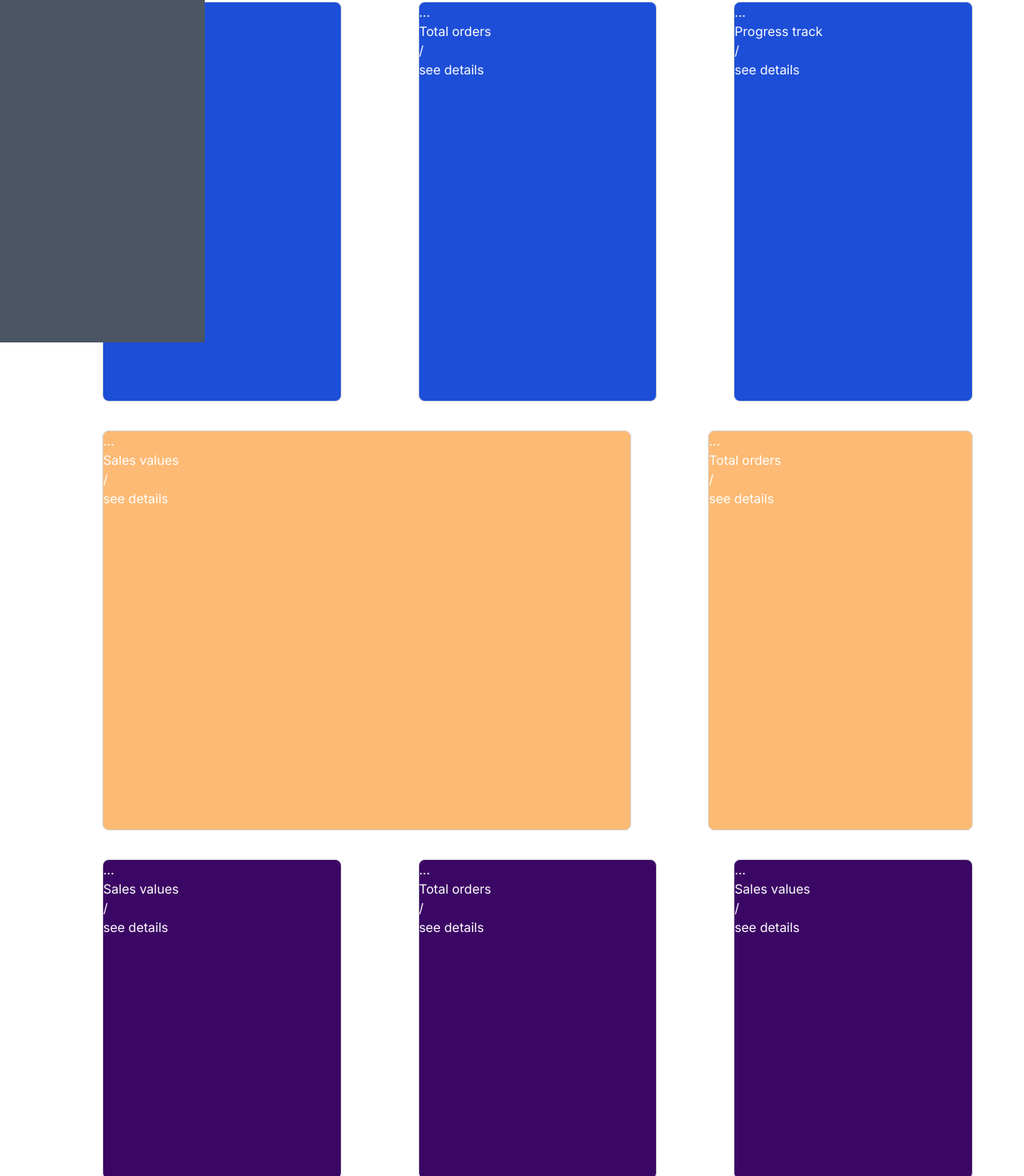
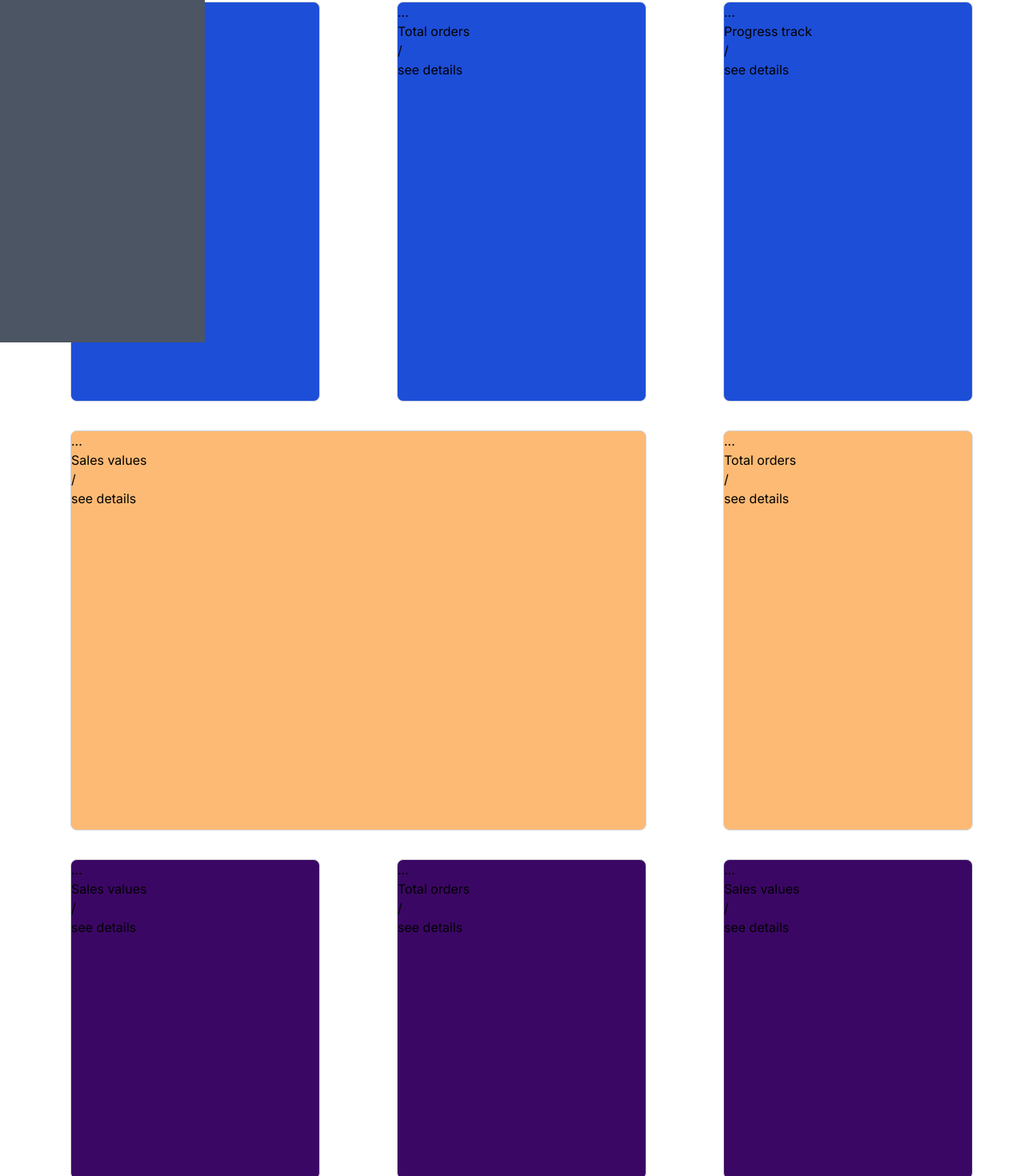
Before and after one commit to YaniWessi/AdminDashboard, a Next.js app: page / in a window 1280 px wide. Shown: the part 372-1842 px from the top of the page at 80% size. Built offline with nearby package versions, Linux system fonts and the light colour scheme.

Commit message:
made react grid work on the data cards on the body

```diff
--- a/src/app/components/PageFourthRowContent.jsx
+++ /dev/null
@@ -1,12 +0,0 @@
-import React from 'react'
-import StatusCard from './StatusCard'
-
-export default function PageFourthRowContent() {
-  return (
-    <div className="flex flex-col lg:flex-row pl-24 text-white ">
-      <StatusCard classname={"border border-gray-300 w-full lg:w-1/3 h-[400px] rounded-lg ml-8 mr-16 mt-9 bg-purple-950"} headerContent={"Sales values"}/>
-      <StatusCard classname={"border border-gray-300 w-full lg:w-1/3 h-[400px] rounded-lg ml-8 mr-16 mt-9 bg-purple-950"} headerContent={"Total orders"}/>
-      <StatusCard classname={"border border-gray-300 w-full lg:w-1/3 h-[400px] rounded-lg ml-8 mr-16 mt-9 bg-purple-950"} headerContent={"Sales values"}/>
-    </div>
-  )
-}
--- a/src/app/components/PageSecondRowContent.jsx
+++ b/src/app/components/PageSecondRowContent.jsx
@@ -3,10 +3,18 @@ import StatusCard from './StatusCard'
 
 export default function PageSecondRowContent() {
   return (
-    <div className="flex flex-col lg:flex-row pl-24 text-white">
-      <StatusCard classname={"border border-gray-300 w-full lg:w-1/3 h-[500px] rounded-lg ml-8 mr-16 mt-9 bg-blue-700 "} headerContent={"Sales values"}/>
-      <StatusCard classname={"border border-gray-300 w-full lg:w-1/3 h-[500px] rounded-lg ml-8 mr-16 mt-9 bg-blue-700"} headerContent={"Total orders"}/>
-      <StatusCard classname={"border border-gray-300 w-full lg:w-1/3 h-[500px] rounded-lg ml-8 mr-16 mt-9 bg-blue-700"} headerContent={"Progress track"}/>
+    <div className="grid grid-cols-1 sm:grid-cols-1 md:grid-cols-2 lg:grid-cols-3 pl-14">
+        <StatusCard classname={"border border-gray-300  h-[500px] rounded-lg ml-8 mr-16 mt-9 bg-blue-700 "} headerContent={"Sales values"}/>
+        <StatusCard classname={"border border-gray-300  h-[500px] rounded-lg ml-8 mr-16 mt-9 bg-blue-700"} headerContent={"Total orders"}/>
+        <StatusCard classname={"border border-gray-300  h-[500px] rounded-lg ml-8 mr-16 mt-9 bg-blue-700"} headerContent={"Progress track"}/>
+
+        <StatusCard classname={"border border-gray-300  h-[500px] rounded-lg ml-8 mr-16 mt-9 bg-orange-300 lg:col-span-2 "} headerContent={"Sales values"}/>
+        <StatusCard classname={"border border-gray-300  h-[500px] rounded-lg ml-8 mr-16 mt-9 bg-orange-300"} headerContent={"Total orders"}/>
+
+        <StatusCard classname={"border border-gray-300  h-[400px] rounded-lg ml-8 mr-16 mt-9 bg-purple-950"} headerContent={"Sales values"}/>
+        <StatusCard classname={"border border-gray-300  h-[400px] rounded-lg ml-8 mr-16 mt-9 bg-purple-950"} headerContent={"Total orders"}/>
+        <StatusCard classname={"border border-gray-300  h-[400px] rounded-lg ml-8 mr-16 mt-9 bg-purple-950"} headerContent={"Sales values"}/>
+
     </div>
   )
 }
--- a/src/app/components/PageThirdRowContent.jsx
+++ /dev/null
@@ -1,11 +0,0 @@
-import React from 'react'
-import StatusCard from './StatusCard'
-
-export default function PageThirdRowContent() {
-  return (
-    <div className="flex flex-col lg:flex-row pl-24 text-white ">
-      <StatusCard classname={"border border-gray-300 w-full lg:w-2/3 h-[500px] rounded-lg ml-8 mr-16 mt-9 bg-orange-300 "} headerContent={"Sales values"}/>
-      <StatusCard classname={"border border-gray-300 w-full lg:w-1/3 h-[500px] rounded-lg ml-8 mr-16 mt-9 bg-orange-300"} headerContent={"Total orders"}/>
-    </div>
-  )
-}
--- a/src/app/page.js
+++ b/src/app/page.js
@@ -1,8 +1,6 @@
 import PageRowHeader from './components/PageRowHeader';
 import PageRowContent from './components/PageRowContent';
 import PageSecondRowContent from './components/PageSecondRowContent';
-import PageThirdRowContent from './components/PageThirdRowContent';
-import PageFourthRowContent from './components/PageFourthRowContent';
 
 export default function Home() {
   return (
@@ -10,8 +8,6 @@ export default function Home() {
      <PageRowHeader />
      <PageRowContent />
      <PageSecondRowContent/>
-     <PageThirdRowContent/>
-     <PageFourthRowContent/>
     </div>
   )
 }
```
